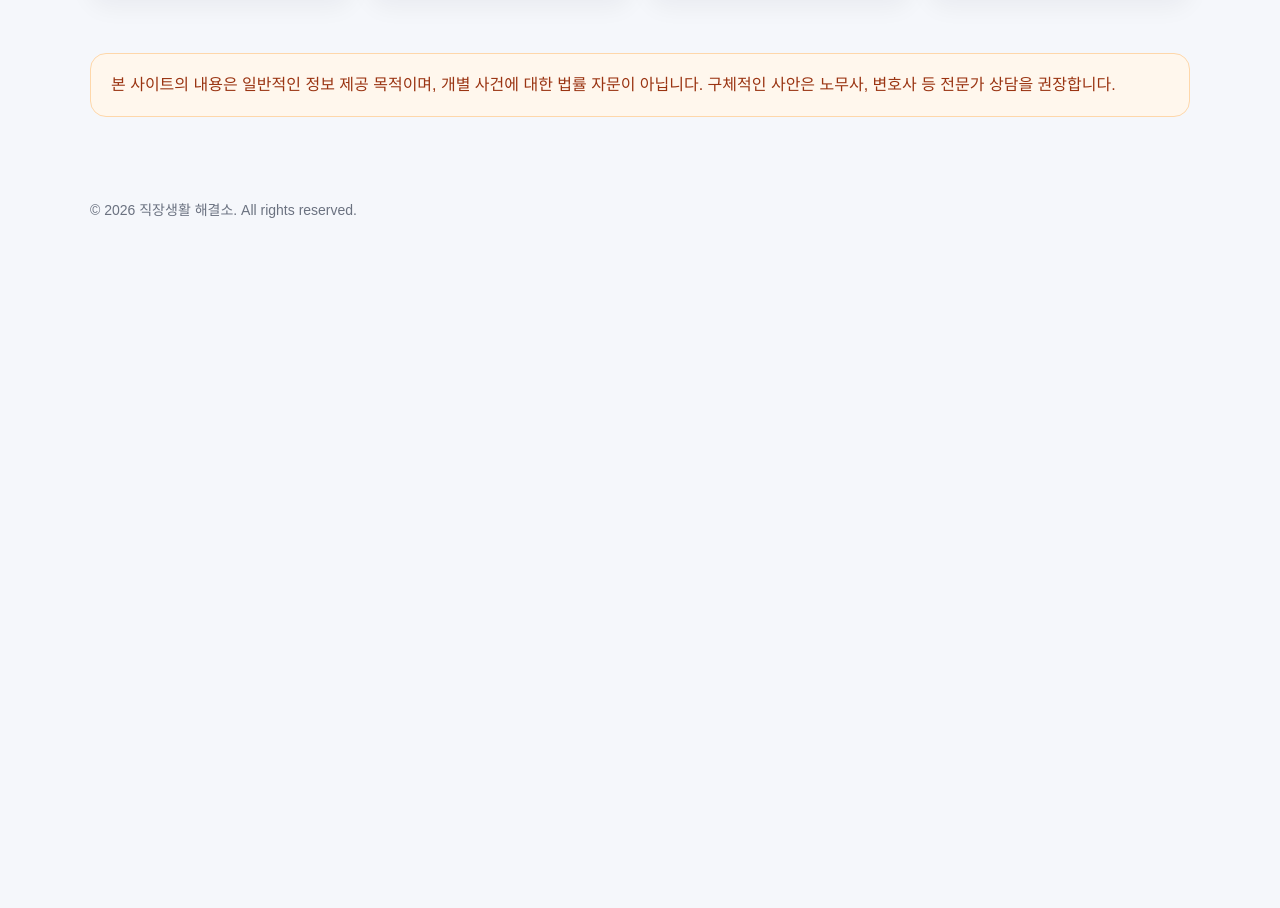
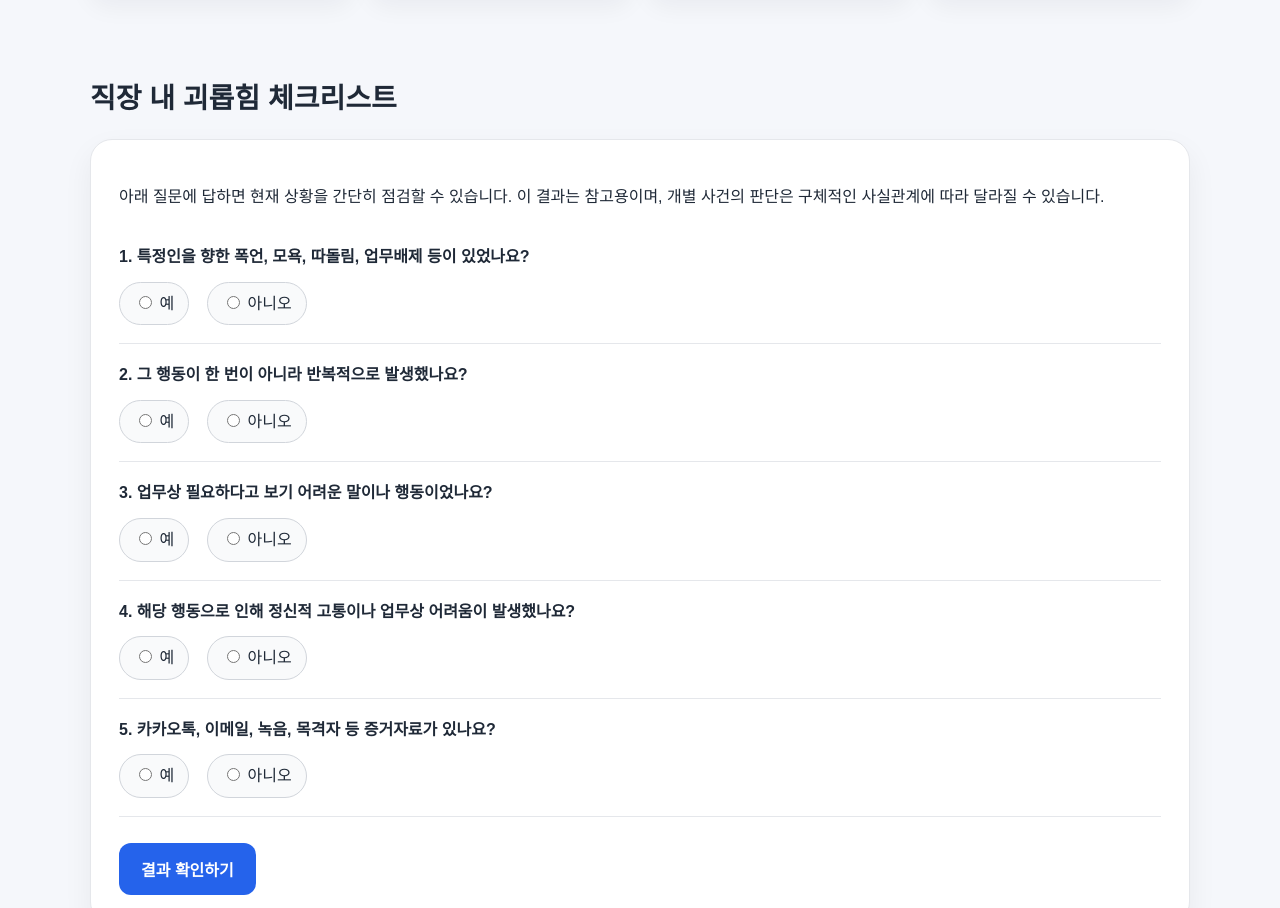
Before and after one commit to jkbutter81-stack/work-solve, a plain HTML site: page index.html in a window 1280 px wide. Shown: the part 1106-2014 px from the top of the page. Before the commit the page ends 1381 px from the top, so only its background shows below. Drawn offline with Linux system fonts and the light colour scheme.

Commit message:
Update index.html

```diff
--- a/index.html
+++ b/index.html
@@ -19,6 +19,7 @@
       padding: 18px 24px;
       position: sticky;
       top: 0;
+      z-index: 10;
     }
 
     .nav {
@@ -76,6 +77,20 @@
       border-radius: 999px;
       font-weight: 700;
       text-decoration: none;
+      border: none;
+      cursor: pointer;
+      font-size: 16px;
+    }
+
+    .primary-button {
+      background: #2563eb;
+      color: white;
+      padding: 14px 22px;
+      border-radius: 12px;
+      font-weight: 700;
+      border: none;
+      cursor: pointer;
+      font-size: 16px;
     }
 
     .section {
@@ -111,6 +126,67 @@
     .card p {
       color: #6b7280;
       font-size: 15px;
+    }
+
+    .checklist-box {
+      background: white;
+      border: 1px solid #e5e7eb;
+      border-radius: 22px;
+      padding: 28px;
+      box-shadow: 0 12px 30px rgba(15, 23, 42, 0.06);
+    }
+
+    .question {
+      border-bottom: 1px solid #e5e7eb;
+      padding: 18px 0;
+    }
+
+    .question:last-child {
+      border-bottom: none;
+    }
+
+    .question p {
+      font-weight: 700;
+      margin: 0 0 12px;
+    }
+
+    .options {
+      display: flex;
+      gap: 18px;
+      flex-wrap: wrap;
+    }
+
+    .options label {
+      background: #f9fafb;
+      border: 1px solid #d1d5db;
+      border-radius: 999px;
+      padding: 8px 14px;
+      cursor: pointer;
+    }
+
+    .result {
+      margin-top: 24px;
+      padding: 22px;
+      border-radius: 16px;
+      display: none;
+    }
+
+    .result.low {
+      background: #ecfdf5;
+      border: 1px solid #a7f3d0;
+      color: #065f46;
+    }
+
+    .result.middle {
+      background: #fffbeb;
+      border: 1px solid #fde68a;
+      color: #92400e;
+    }
+
+    .result.high {
+      background: #fef2f2;
+      border: 1px solid #fecaca;
+      color: #991b1b;
     }
 
     .notice {
@@ -153,6 +229,10 @@
       .grid {
         grid-template-columns: 1fr;
       }
+
+      .checklist-box {
+        padding: 22px;
+      }
     }
   </style>
 </head>
@@ -174,7 +254,7 @@
     <section class="hero">
       <h1>직장생활 문제,<br />혼자 고민하지 마세요.</h1>
       <p>노무·근태·징계·직장 내 괴롭힘을 쉽게 이해할 수 있도록 정리합니다.</p>
-      <a class="button" href="#">직장 내 괴롭힘 체크리스트 시작하기</a>
+      <a class="button" href="#checklist">직장 내 괴롭힘 체크리스트 시작하기</a>
     </section>
 
     <section class="section">
@@ -221,6 +301,63 @@
       </div>
     </section>
 
+    <section class="section" id="checklist">
+      <h2>직장 내 괴롭힘 체크리스트</h2>
+      <div class="checklist-box">
+        <p>
+          아래 질문에 답하면 현재 상황을 간단히 점검할 수 있습니다.
+          이 결과는 참고용이며, 개별 사건의 판단은 구체적인 사실관계에 따라 달라질 수 있습니다.
+        </p>
+
+        <form id="harassmentForm">
+          <div class="question">
+            <p>1. 특정인을 향한 폭언, 모욕, 따돌림, 업무배제 등이 있었나요?</p>
+            <div class="options">
+              <label><input type="radio" name="q1" value="1"> 예</label>
+              <label><input type="radio" name="q1" value="0"> 아니오</label>
+            </div>
+          </div>
+
+          <div class="question">
+            <p>2. 그 행동이 한 번이 아니라 반복적으로 발생했나요?</p>
+            <div class="options">
+              <label><input type="radio" name="q2" value="1"> 예</label>
+              <label><input type="radio" name="q2" value="0"> 아니오</label>
+            </div>
+          </div>
+
+          <div class="question">
+            <p>3. 업무상 필요하다고 보기 어려운 말이나 행동이었나요?</p>
+            <div class="options">
+              <label><input type="radio" name="q3" value="1"> 예</label>
+              <label><input type="radio" name="q3" value="0"> 아니오</label>
+            </div>
+          </div>
+
+          <div class="question">
+            <p>4. 해당 행동으로 인해 정신적 고통이나 업무상 어려움이 발생했나요?</p>
+            <div class="options">
+              <label><input type="radio" name="q4" value="1"> 예</label>
+              <label><input type="radio" name="q4" value="0"> 아니오</label>
+            </div>
+          </div>
+
+          <div class="question">
+            <p>5. 카카오톡, 이메일, 녹음, 목격자 등 증거자료가 있나요?</p>
+            <div class="options">
+              <label><input type="radio" name="q5" value="1"> 예</label>
+              <label><input type="radio" name="q5" value="0"> 아니오</label>
+            </div>
+          </div>
+
+          <br />
+          <button type="button" class="primary-button" onclick="showResult()">결과 확인하기</button>
+        </form>
+
+        <div id="resultBox" class="result"></div>
+      </div>
+    </section>
+
     <section class="section">
       <div class="notice">
         본 사이트의 내용은 일반적인 정보 제공 목적이며, 개별 사건에 대한 법률 자문이 아닙니다.
@@ -232,5 +369,56 @@
   <footer>
     © 2026 직장생활 해결소. All rights reserved.
   </footer>
+
+  <script>
+    function showResult() {
+      let score = 0;
+      let unanswered = [];
+
+      for (let i = 1; i <= 5; i++) {
+        const selected = document.querySelector('input[name="q' + i + '"]:checked');
+
+        if (!selected) {
+          unanswered.push(i);
+        } else {
+          score += Number(selected.value);
+        }
+      }
+
+      const resultBox = document.getElementById("resultBox");
+
+      if (unanswered.length > 0) {
+        resultBox.style.display = "block";
+        resultBox.className = "result middle";
+        resultBox.innerHTML = "<h3>아직 답하지 않은 문항이 있습니다.</h3><p>" + unanswered.join(", ") + "번 문항에 답해주세요.</p>";
+        return;
+      }
+
+      resultBox.style.display = "block";
+
+      if (score <= 1) {
+        resultBox.className = "result low";
+        resultBox.innerHTML = `
+          <h3>점검 결과: 낮은 단계</h3>
+          <p>현재 응답만으로는 직장 내 괴롭힘 가능성을 단정하기 어렵습니다.</p>
+          <p>다만 비슷한 상황이 반복된다면 날짜, 장소, 발언 내용, 목격자, 증거자료를 정리해두는 것이 좋습니다.</p>
+        `;
+      } else if (score <= 3) {
+        resultBox.className = "result middle";
+        resultBox.innerHTML = `
+          <h3>점검 결과: 주의 단계</h3>
+          <p>직장 내 괴롭힘 이슈로 문제 제기될 가능성이 있습니다.</p>
+          <p>감정적으로 대응하기보다 사실관계, 반복성, 증거자료, 목격자 여부를 차분히 정리해보세요.</p>
+        `;
+      } else {
+        resultBox.className = "result high";
+        resultBox.innerHTML = `
+          <h3>점검 결과: 고위험 단계</h3>
+          <p>직장 내 괴롭힘 이슈로 확대될 가능성이 높아 보입니다.</p>
+          <p>사건 경위, 증거자료, 목격자, 피해 내용을 문서화하고 회사 내부 신고 절차나 전문가 상담을 검토하는 것이 좋습니다.</p>
+        `;
+      }
+    }
+  </script>
 </body>
 </html>
```
